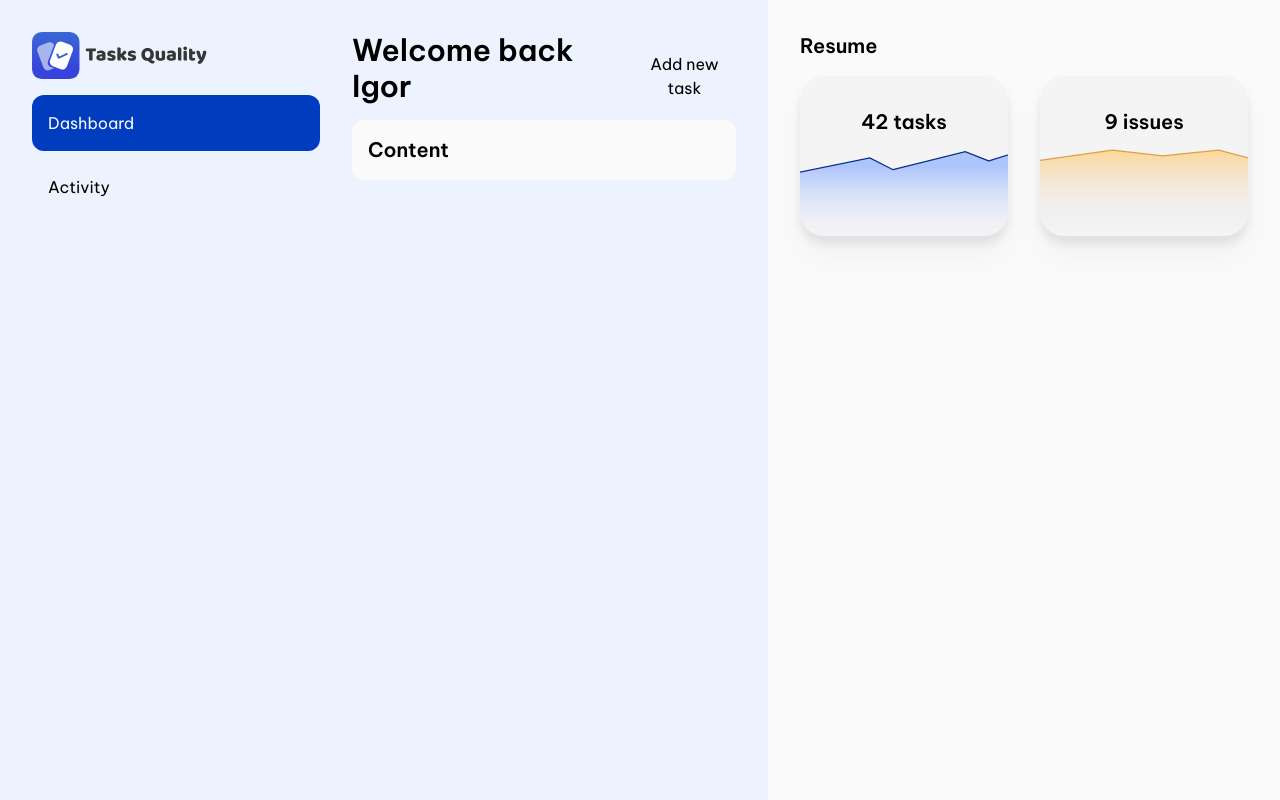
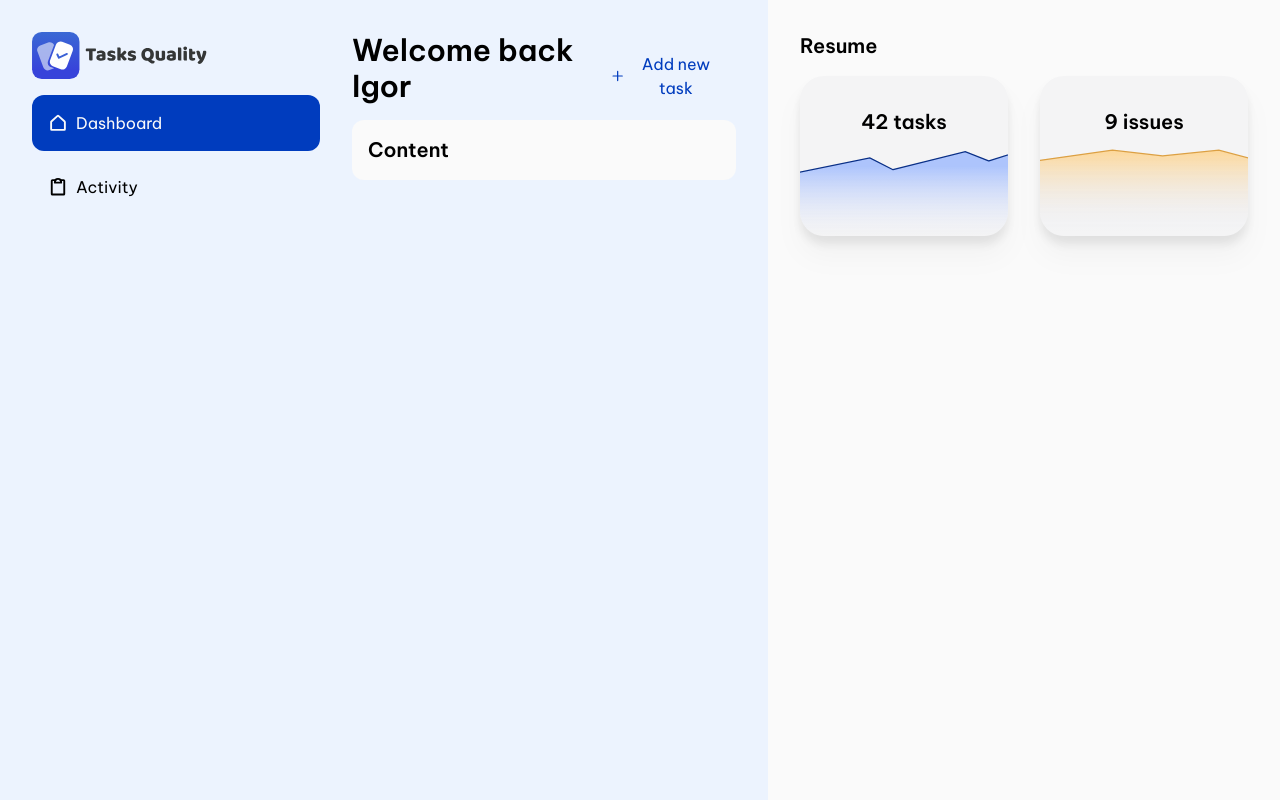
Before and after one commit to falaigor/tasks-quality-web, a React (Vite) app: page / in a window 1280 px wide. Built offline with nearby package versions, Linux system fonts and the light colour scheme.

Commit message:
adiconando biblioteca de icones

```diff
--- a/package.json
+++ b/package.json
@@ -9,6 +9,7 @@
         "preview": "vite preview"
     },
     "dependencies": {
+        "phosphor-react": "^1.4.1",
         "react": "^18.2.0",
         "react-dom": "^18.2.0"
     },
--- a/src/App.tsx
+++ b/src/App.tsx
@@ -1,3 +1,4 @@
+import { Plus } from "phosphor-react";
 import { Resume } from "./components/Resume";
 import { Sidebar } from "./components/Sidebar";
 import { DefaultLayout } from "./layouts/Default";
@@ -9,7 +10,9 @@ export function App() {
       <div>
         <div className="flex justify-between">
           <h1 className="text-3xl font-bold mb-4">Welcome back Igor</h1>
-          <button>Add new task</button>
+          <button className="flex items-center gap-2 p-4 text-blue-500 hover:text-blue-900">
+            <Plus weight="bold" /> Add new task
+          </button>
         </div>
 
         <div className="bg-zinc-50 rounded-xl p-4">
--- a/src/components/Sidebar/index.tsx
+++ b/src/components/Sidebar/index.tsx
@@ -1,14 +1,16 @@
+import { Clipboard, HouseSimple } from "phosphor-react";
+
 export function Sidebar() {
   return (
     <aside className="w-80 pl-8 pt-8">
       <img src="/logo-dark.svg" width="175px" alt="" />
       <nav className="mt-4">
         <ul>
-          <li className="p-4 my-2 text-zinc-50 bg-blue-500 rounded-xl">
-            Dashboard
+          <li className="p-4 my-2 text-zinc-50 bg-blue-500 rounded-xl flex gap-2 items-center">
+            <HouseSimple weight="bold" size={20} /> Dashboard
           </li>
-          <li className="p-4 my-2 hover:text-zinc-50 hover:bg-blue-500 rounded-xl">
-            Activity
+          <li className="p-4 my-2 hover:text-zinc-50 hover:bg-blue-500 rounded-xl flex gap-2 items-center">
+            <Clipboard weight="bold" size={20} /> Activity
           </li>
         </ul>
       </nav>
```
Also changed, not shown: 1 other file (tests, documents, lock files or other folders).
